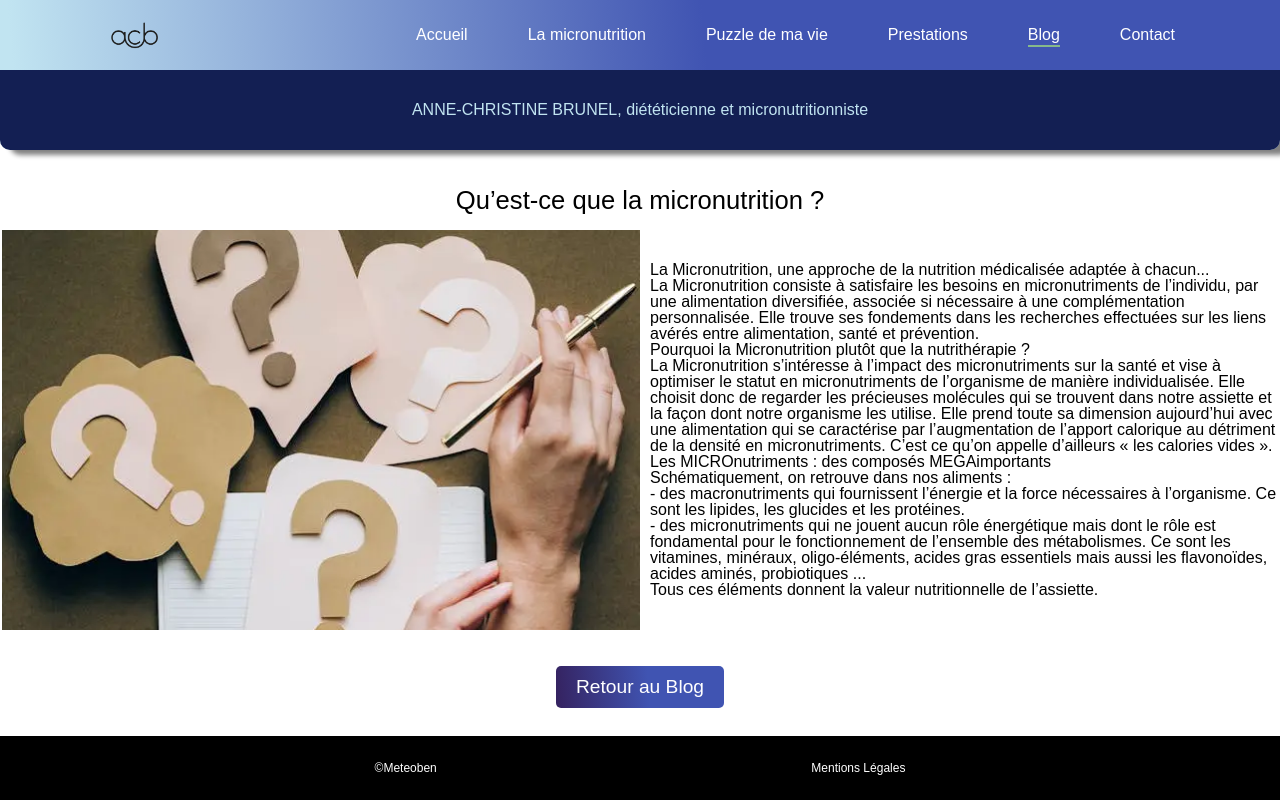
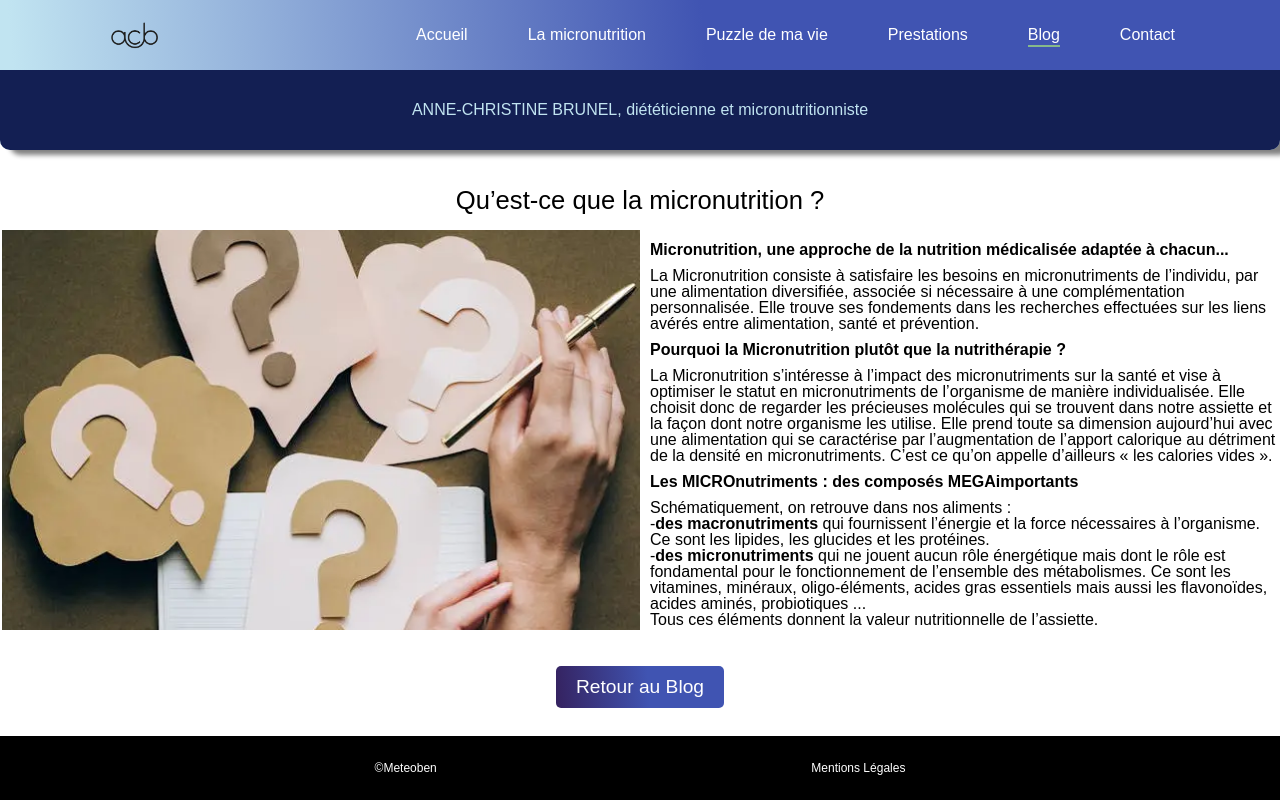
Before and after one commit to Ben43200/brunel-vite, a React (Vite) app: page /blog/blogitem/1 in a window 1280 px wide. Built offline with nearby package versions, Linux system fonts and the light colour scheme.

Commit message:
qu'est ce que la micronutrition ok

```diff
--- a/src/assets/BlogDataItem.jsx
+++ b/src/assets/BlogDataItem.jsx
@@ -29,7 +29,10 @@
 // }
 // ];
 
-export const blogdataitem = [ [
+export const blogdataitem = [
+  {
+  id:0,
+  content: [
   <p key={0}>
     On en parle beaucoup, mais que sont-ils exactement ? A quoi servent-ils ? Où
     les trouve-t-on ? Les omégas 3 sont des acides gras à longues chaines avec
@@ -62,15 +65,19 @@ export const blogdataitem = [ [
     à notre corps chaque jour des sources végétales du précurseur, et
     régulièrement des sources animales d’omégas3.
   </p>
-],
-[<h3 key={0}>La Micronutrition, une approche de la nutrition médicalisée adaptée à chacun...</h3>,
+]},
+{
+id:2,
+content:
+[<h3 key={0}>Micronutrition, une approche de la nutrition médicalisée adaptée à chacun...</h3>,
   <p key={1}>La Micronutrition consiste à satisfaire les besoins en micronutriments de l’individu, par une alimentation diversifiée, associée si nécessaire à une complémentation personnalisée. Elle trouve ses fondements dans les recherches effectuées sur les liens avérés entre alimentation, santé et prévention.</p>,
   <h3 key={2}>Pourquoi la Micronutrition plutôt que la nutrithérapie ?</h3>,
   <p key={3}>La Micronutrition s’intéresse à l’impact des micronutriments sur la santé et vise à optimiser le statut en micronutriments de l’organisme de manière individualisée. Elle choisit donc de regarder les précieuses molécules qui se trouvent dans notre assiette et la façon dont notre organisme les utilise. Elle prend toute sa dimension aujourd’hui avec une alimentation qui se caractérise par l’augmentation de l’apport calorique au détriment de la densité en micronutriments. C’est ce qu’on appelle d’ailleurs « les calories vides ».</p>,
   <h3 key={4}>Les MICROnutriments : des composés MEGAimportants</h3>,
   <p key={5}>Schématiquement, on retrouve dans nos aliments :</p>,
-  <p key={6}>- des macronutriments qui fournissent l’énergie et la force nécessaires à l’organisme. Ce sont les lipides, les glucides et les protéines.</p>,
-  <p key={7}>- des micronutriments qui ne jouent aucun rôle énergétique mais dont le rôle est fondamental pour le fonctionnement de l’ensemble des métabolismes. Ce sont les vitamines, minéraux, oligo-éléments, acides gras essentiels mais aussi les flavonoïdes, acides aminés, probiotiques ...</p>,
+  <p key={6}>-<strong>des macronutriments</strong> qui fournissent l’énergie et la force nécessaires à l’organisme. Ce sont les lipides, les glucides et les protéines.</p>,
+  <p key={7}>-<strong>des micronutriments</strong> qui ne jouent aucun rôle énergétique mais dont le rôle est fondamental pour le fonctionnement de l’ensemble des métabolismes. Ce sont les vitamines, minéraux, oligo-éléments, acides gras essentiels mais aussi les flavonoïdes, acides aminés, probiotiques ...</p>,
   <p key={9}>Tous ces éléments donnent la valeur nutritionnelle de l’assiette.</p>
 ]
+},
 ];
--- a/src/pages/blog/blog.scss
+++ b/src/pages/blog/blog.scss
@@ -186,3 +186,15 @@ width: 100%;
         color: black;
     }
   }
+  strong{
+        font-weight: 600;
+  }
+.complet-text.h3{
+    margin-top: 10px;
+    font-size: 1.2rem;
+    line-height: 1.5;
+}
+.complet-text > div > h3{
+    font-weight: 600;
+    padding:10px 0px;
+}
--- a/src/pages/blogitem/BlogItem.jsx
+++ b/src/pages/blogitem/BlogItem.jsx
@@ -4,7 +4,7 @@ import { BLOGDATAS } from "../../assets/BlogData.jsx";
 import { useState } from "react";
 import { useEffect } from "react";
 import { useNavigate } from "react-router-dom";
-
+import { blogdataitem } from "../../assets/BlogDataItem.jsx";
 
 
 const BlogItem =() =>{
@@ -42,8 +42,14 @@ const navigate2 = useNavigate();
 {/* <div className="blog-item-subcontainer"> */}
     <img src={`/${blogitem.image}`} alt={blogitem.alt} className="blog-item-image" />
            <div className="complet-text">
-             {BLOGDATAS[id].completText.map((completTexti,id) =>(
-                <div key={id}>{completTexti}</div>))}
+            {/* Ancien code */}
+
+             {/* {BLOGDATAS[id].completText.map((completTexti,id) =>(
+                // <div key={id}>{completTexti}</div>))} */}
+
+                {/* fin ancien code */}
+                {blogdataitem[id].content.map((contenti,id) =>(
+                  <div key={id}>{contenti}</div>))}
                 </div>
                 {/* // </div> */}
                 <div className="back-link-container">
```
